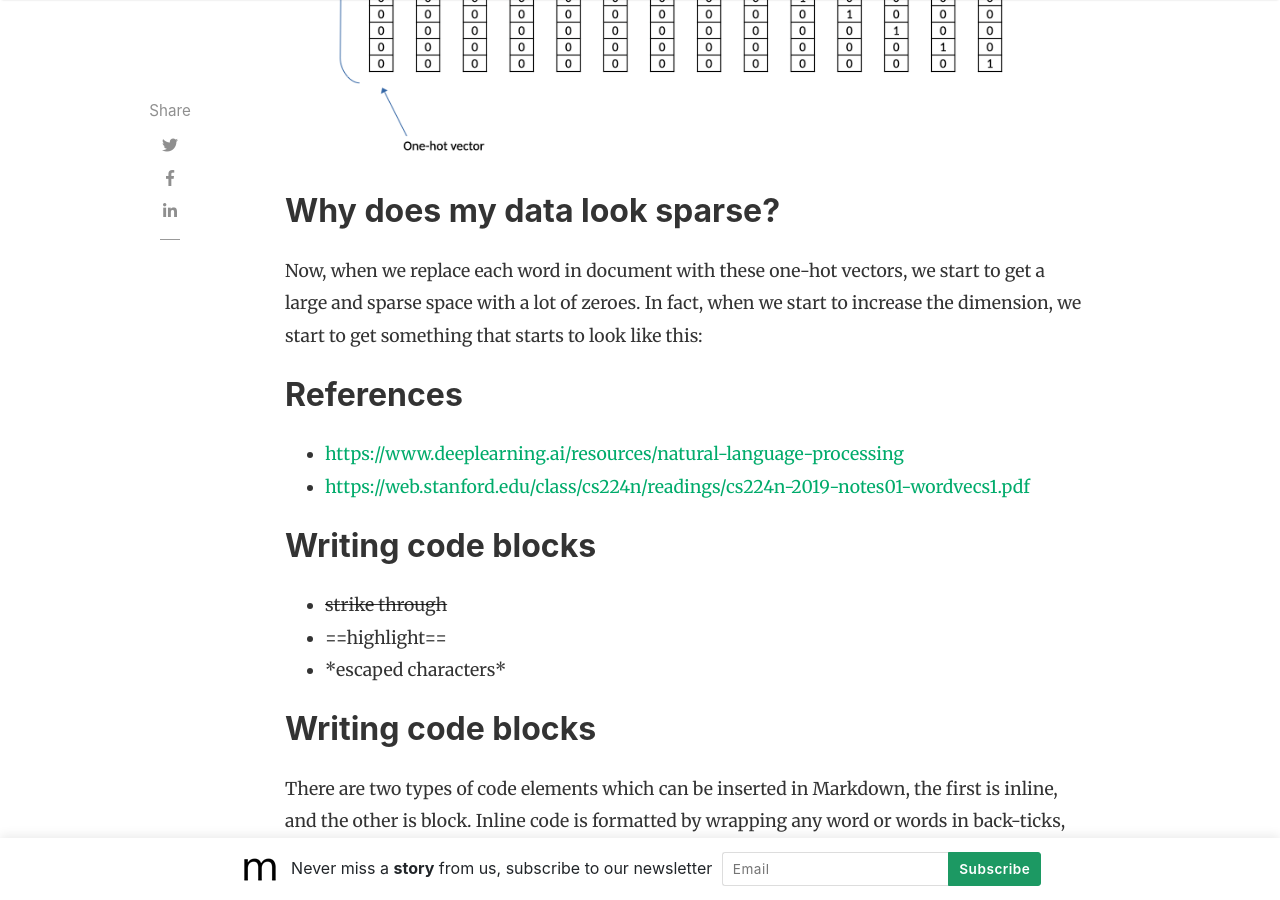
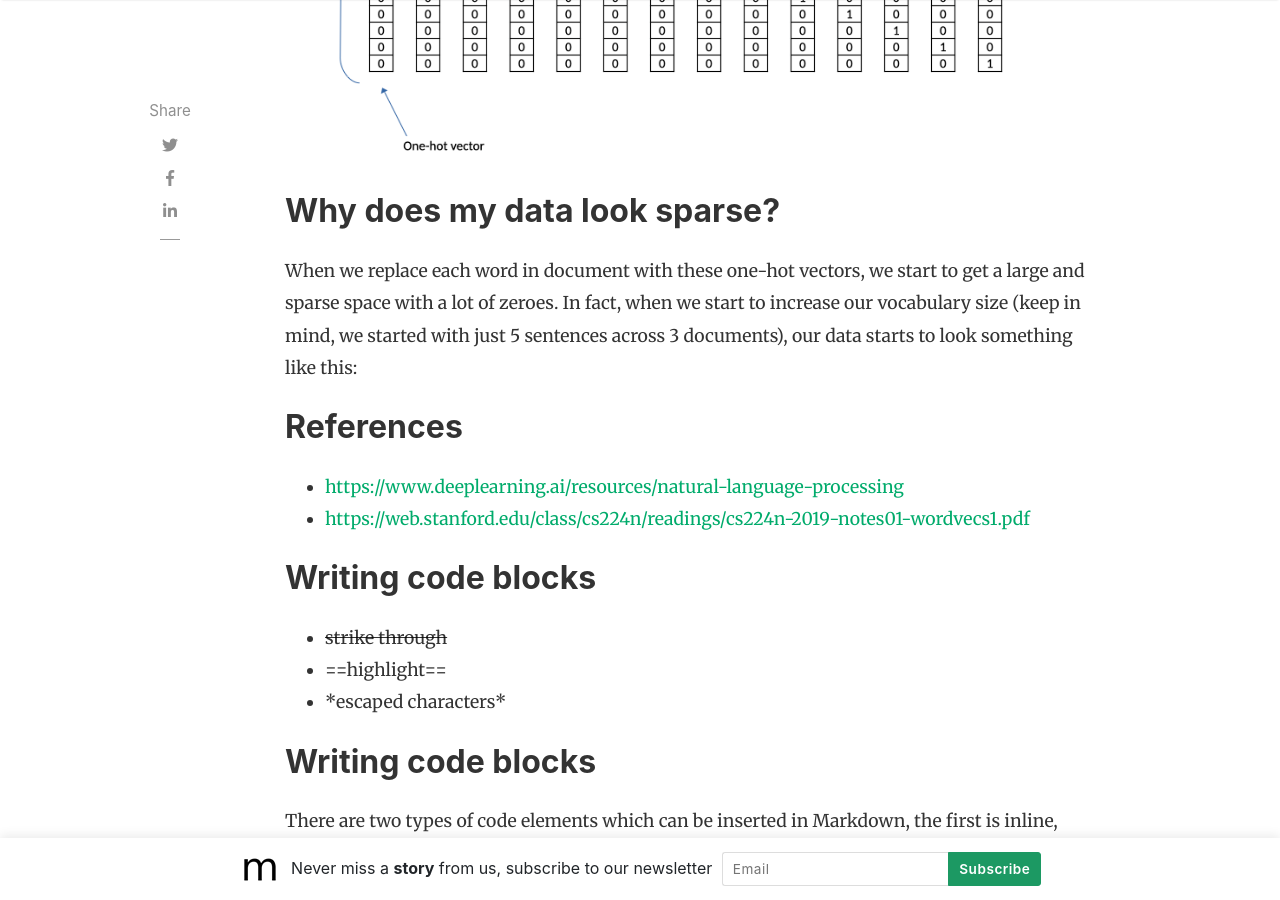
Before and after one commit to slsu0424/slsu0424.github.io, a Jekyll site: the page built from _posts/2023-07-27-test.md, in a window 1280 px wide and 900 px high, scrolled down 3824 px. Built offline with Jekyll 4.4.1, drawn with Linux system fonts in a browser that asks for light colours; nearby versions of some CDN libraries; comment, search, counter and statistics services are not loaded.

Commit message:
Update 2023-07-27-test.md

```diff
--- a/_posts/2023-07-27-test.md
+++ b/_posts/2023-07-27-test.md
@@ -51,7 +51,7 @@ Each word has to be represented as a one-hot vector of the dimension 14 (vocabul
 
 ## Why does my data look sparse?
 
-Now, when we replace each word in document with these one-hot vectors, we start to get a large and sparse space with a lot of zeroes.  In fact, when we start to increase the dimension, we start to get something that starts to look like this:
+When we replace each word in document with these one-hot vectors, we start to get a large and sparse space with a lot of zeroes.  In fact, when we start to increase our vocabulary size (keep in mind, we started with just 5 sentences across 3 documents), our data starts to look something like this:
 
 
 ## References
```
